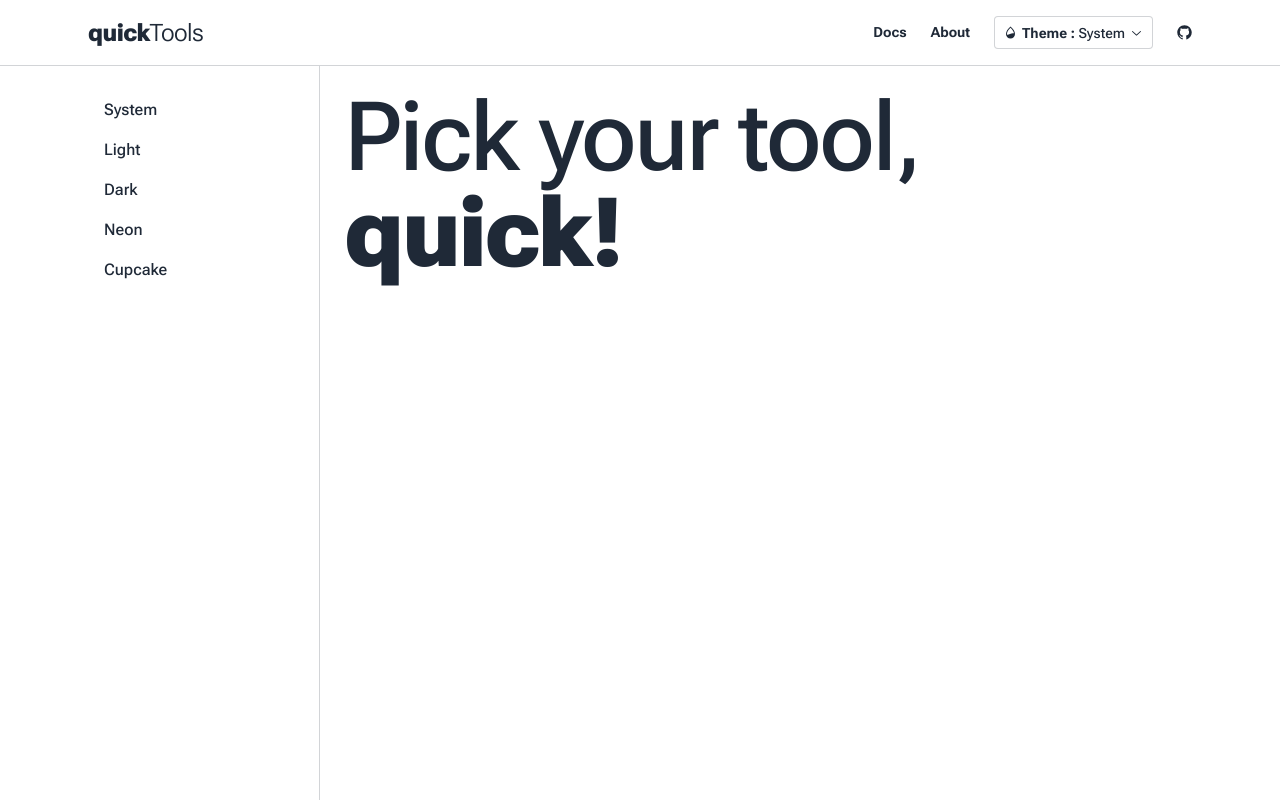
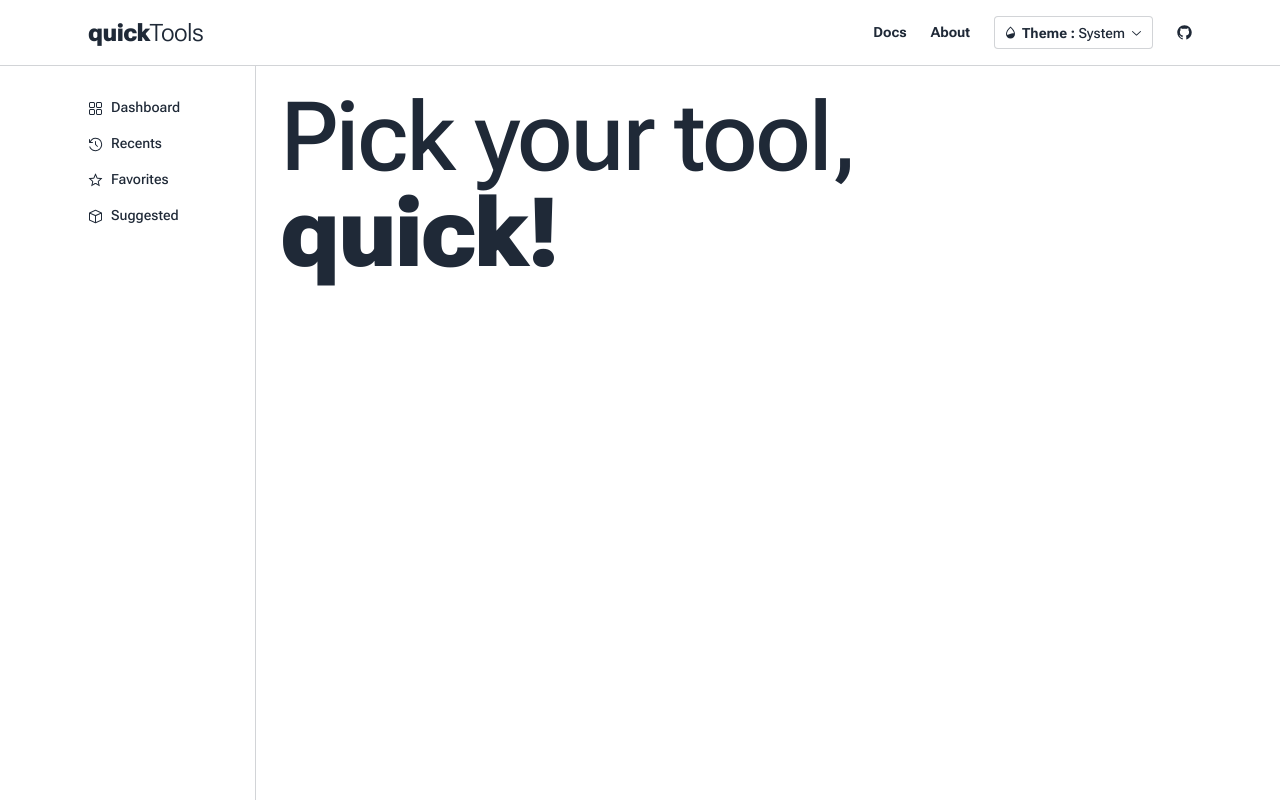
Before and after one commit to Rich1997/quickTools, a React (Vite) app: page / in a window 1280 px wide. Built offline with nearby package versions, Linux system fonts and the light colour scheme; a web font is replaced by a local one.

Commit message:
1 file modified, 1 added

```diff
--- a/src/components/Sidebar.tsx
+++ b/src/components/Sidebar.tsx
@@ -1,17 +1,30 @@
+import {
+    CounterClockwiseClockIcon,
+    CubeIcon,
+    DashboardIcon,
+    StarIcon,
+} from '@radix-ui/react-icons';
+
 const Sidebar = () => {
-    const themes = [
-        { value: 'system', option: 'System' },
-        { value: 'light', option: 'Light' },
-        { value: 'dark', option: 'Dark' },
-        { value: 'neon', option: 'Neon' },
-        { value: 'cupcake', option: 'Cupcake' },
+    const sidebarOptions = [
+        { value: 'dashboard', option: 'Dashboard', icon: <DashboardIcon /> },
+        {
+            value: 'recents',
+            option: 'Recents',
+            icon: <CounterClockwiseClockIcon />,
+        },
+        { value: 'favorites', option: 'Favorites', icon: <StarIcon /> },
+        { value: 'suggested', option: 'Suggested', icon: <CubeIcon /> },
     ];
 
     return (
-        <div className="h-full w-64 border-r border-base-content/20 overflow-auto p-6">
-            {themes.map((options, key) => (
-                <div className="text-base py-2 px-4 rounded hover:bg-primary hover:text-primary-content">
-                    {options.option}
+        <div className="h-full w-48 border-r border-base-content/20 overflow-auto py-6 px-3">
+            {sidebarOptions.map((options, key) => (
+                <div
+                    key={key}
+                    className="flex items-center gap-2 text-sm py-2 px-3 rounded hover:bg-primary hover:text-primary-content"
+                >
+                    {options.icon} {options.option}
                 </div>
             ))}
         </div>
--- /dev/null
+++ b/src/pages/Dashboard.tsx
@@ -0,0 +1,5 @@
+const Dashboard = () => {
+    return <div className="flex w-full h-full flex max-w-6xl mx-auto"></div>;
+};
+
+export default Dashboard;
```
